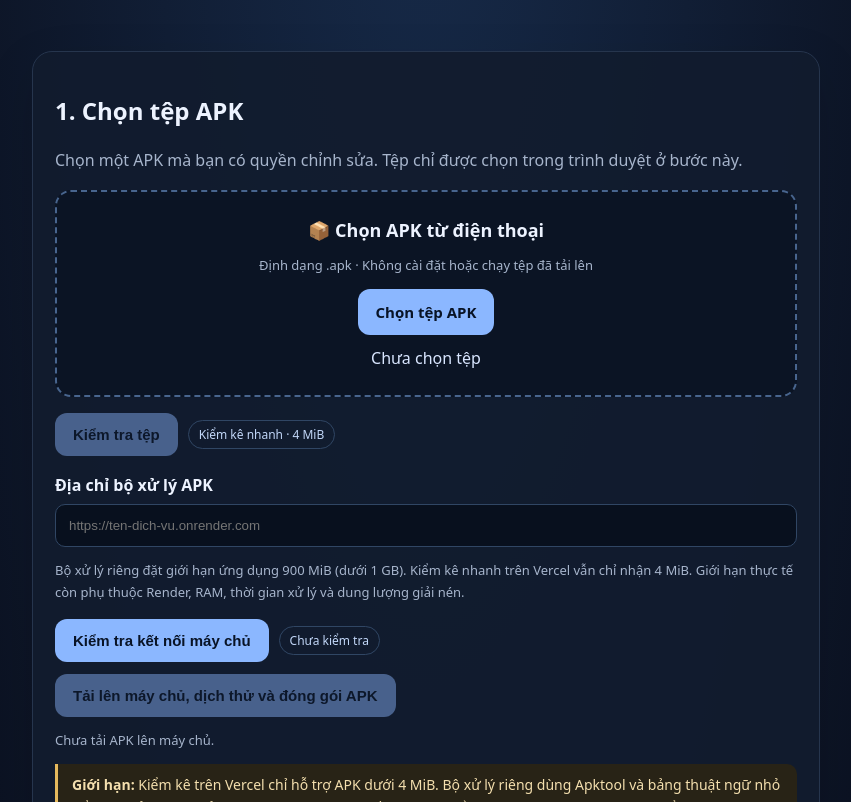
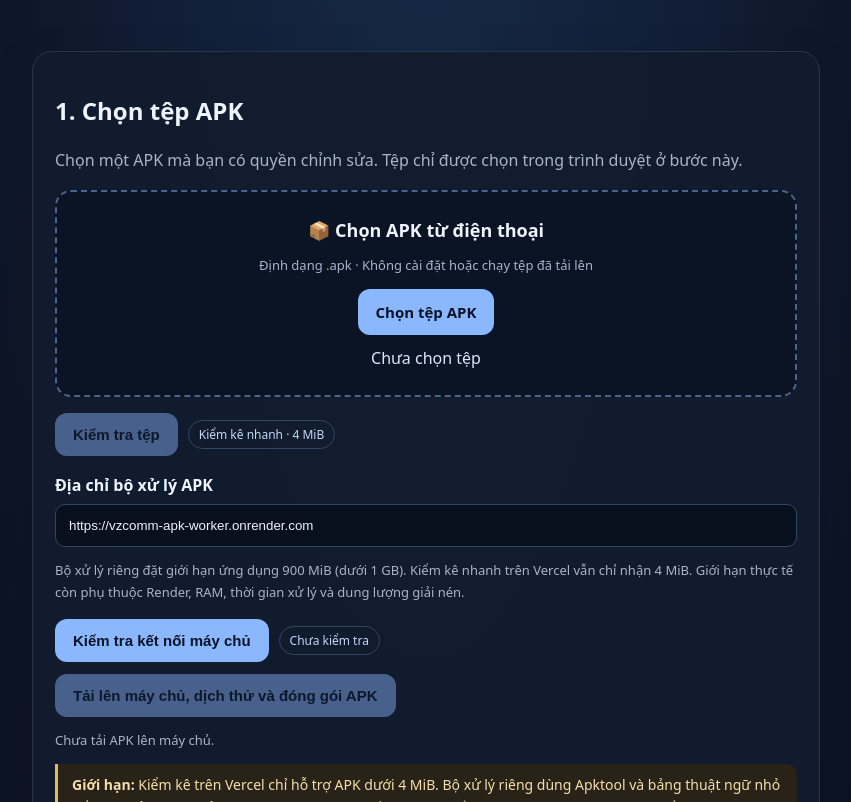
Before and after one commit to zhaxuan92-star/Kho-t-ng-h-p, a website: page index.html in a window 1280 px wide. Shown: the part 298-1100 px from the top of the page, without its empty margins (214-1065 px from the left). Drawn offline with Linux system fonts and the light colour scheme.

Commit message:
Set default Render APK worker URL

```diff
--- a/index.html
+++ b/index.html
@@ -13,7 +13,7 @@
 <header class="hero"><span class="tag">BẢN THỬ NGHIỆM GIAO DIỆN</span><h1>Việt hóa APK<br>ngay trên điện thoại</h1><p>Tải tệp APK lên để bắt đầu quy trình kiểm tra. Mục tiêu là dịch các chuỗi giao diện sang tiếng Việt, giữ nguyên mã định danh và đóng gói lại khi có bộ xử lý máy chủ tương thích.</p></header>
 <section class="panel"><h2>1. Chọn tệp APK</h2><p>Chọn một APK mà bạn có quyền chỉnh sửa. Tệp chỉ được chọn trong trình duyệt ở bước này.</p>
 <div class="drop"><strong>📦 Chọn APK từ điện thoại</strong><p class="small">Định dạng .apk · Không cài đặt hoặc chạy tệp đã tải lên</p><label class="btn" for="apk">Chọn tệp APK</label><input class="file" id="apk" type="file" accept=".apk,application/vnd.android.package-archive"><div class="filename" id="filename">Chưa chọn tệp</div></div>
-<div class="row"><button class="btn" id="start" disabled>Kiểm tra tệp</button><span class="tag">Kiểm kê nhanh · 4 MiB</span></div><div style="margin-top:18px"><label for="workerUrl"><b>Địa chỉ bộ xử lý APK</b></label><input id="workerUrl" type="url" placeholder="https://ten-dich-vu.onrender.com" style="display:block;width:100%;margin-top:8px;padding:13px;border-radius:10px;border:1px solid #304664;background:#08101e;color:#edf3ff" autocomplete="url"><p class="small">Bộ xử lý riêng đặt giới hạn ứng dụng 900 MiB (dưới 1 GB). Kiểm kê nhanh trên Vercel vẫn chỉ nhận 4 MiB. Giới hạn thực tế còn phụ thuộc Render, RAM, thời gian xử lý và dung lượng giải nén.</p><div class="row"><button class="btn" id="checkWorker" type="button">Kiểm tra kết nối máy chủ</button><span id="workerState" class="tag">Chưa kiểm tra</span></div><button class="btn" id="translate" disabled style="margin-top:12px">Tải lên máy chủ, dịch thử và đóng gói APK</button></div><p id="status" aria-live="polite" class="small">Chưa tải APK lên máy chủ.</p><div class="step" id="uploadDetails" style="display:none;margin-top:12px"><b>Trạng thái tải lên</b><p id="uploadState" class="small" aria-live="polite">Đang chờ.</p><progress id="uploadProgress" max="100" value="0" style="width:100%;height:12px"></progress><p id="uploadPercent" class="small">0%</p></div>
+<div class="row"><button class="btn" id="start" disabled>Kiểm tra tệp</button><span class="tag">Kiểm kê nhanh · 4 MiB</span></div><div style="margin-top:18px"><label for="workerUrl"><b>Địa chỉ bộ xử lý APK</b></label><input id="workerUrl" type="url" value="https://vzcomm-apk-worker.onrender.com" placeholder="https://ten-dich-vu.onrender.com" style="display:block;width:100%;margin-top:8px;padding:13px;border-radius:10px;border:1px solid #304664;background:#08101e;color:#edf3ff" autocomplete="url"><p class="small">Bộ xử lý riêng đặt giới hạn ứng dụng 900 MiB (dưới 1 GB). Kiểm kê nhanh trên Vercel vẫn chỉ nhận 4 MiB. Giới hạn thực tế còn phụ thuộc Render, RAM, thời gian xử lý và dung lượng giải nén.</p><div class="row"><button class="btn" id="checkWorker" type="button">Kiểm tra kết nối máy chủ</button><span id="workerState" class="tag">Chưa kiểm tra</span></div><button class="btn" id="translate" disabled style="margin-top:12px">Tải lên máy chủ, dịch thử và đóng gói APK</button></div><p id="status" aria-live="polite" class="small">Chưa tải APK lên máy chủ.</p><div class="step" id="uploadDetails" style="display:none;margin-top:12px"><b>Trạng thái tải lên</b><p id="uploadState" class="small" aria-live="polite">Đang chờ.</p><progress id="uploadProgress" max="100" value="0" style="width:100%;height:12px"></progress><p id="uploadPercent" class="small">0%</p></div>
 <div class="notice"><b>Giới hạn:</b> Kiểm kê trên Vercel chỉ hỗ trợ APK dưới 4 MiB. Bộ xử lý riêng dùng Apktool và bảng thuật ngữ nhỏ để dịch thử; chưa phải AI dịch toàn diện. APK đầu ra sẽ ký bằng khóa debug tạm thời, có thể không cài đè lên bản gốc. Không tải lên APK riêng tư hoặc nhạy cảm.</div><pre id="report" style="white-space:pre-wrap;overflow-wrap:anywhere;background:#08101e;padding:14px;border-radius:12px;display:none;max-height:360px;overflow:auto"></pre></section>
 
 <section class="panel" id="render-preview"><h2>🎨 3. Bộ render xem trước bản dịch</h2>
```
